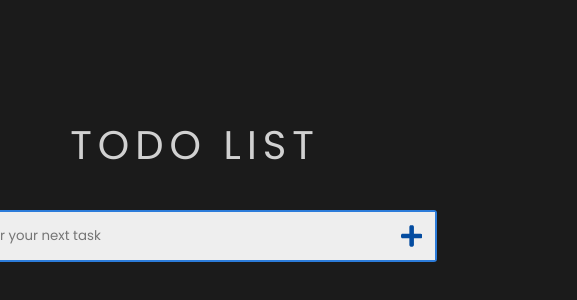
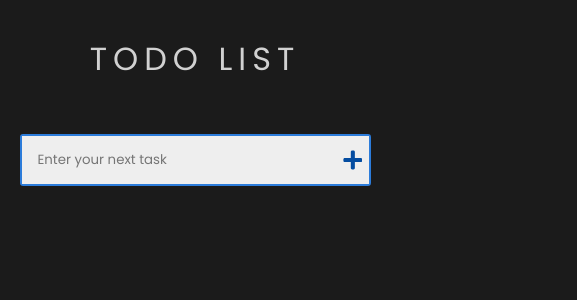
Before and after one commit to pmagalhaes2/todo-list, a React (Vite) app: page / in a window 390 px wide. Shown: the top 300 px of the page, 577 px wide, since content can reach past the window. Built offline with nearby package versions, Linux system fonts and the light colour scheme.

Commit message:
chore: responsivity

```diff
--- a/src/App.css
+++ b/src/App.css
@@ -2,6 +2,7 @@
   display: flex;
   flex-direction: column;
   align-items: center;
+  justify-content: center;
 }
 
 .main h1 {
@@ -72,17 +73,24 @@
 
 @media (max-width: 480px) {
   .main {
-    padding: 5rem;
-    text-align: center;
-    margin: 0 auto;
+    width: 100%;
+    position: fixed;
+    top: 0;
+    left: 0;
+  }
+
+  .main h1 {
+    font-size: 2rem;
   }
 
   .form,
   .task-list {
-    width: 80%;
+    width: 90%;
+    margin: 1rem auto;
   }
 
   .form > svg {
-    width: 2.5rem;
+    width: 3rem;
+    padding: 0  0.4rem;
   }
 }
```
